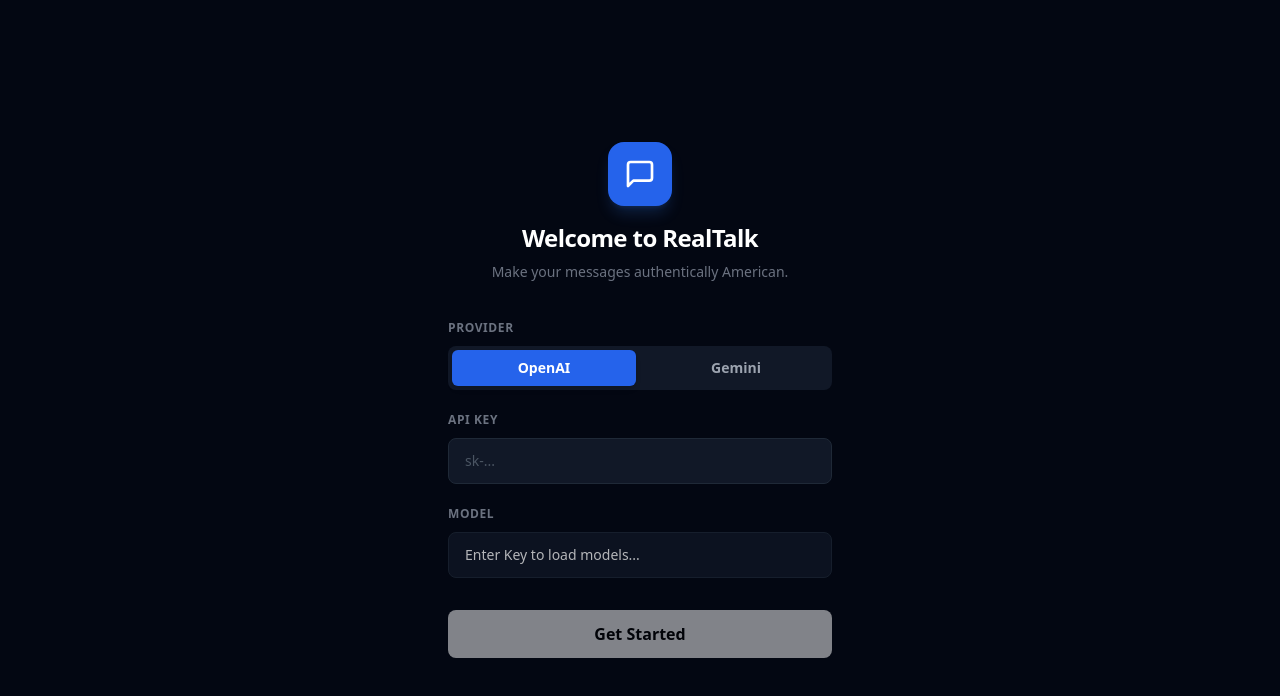
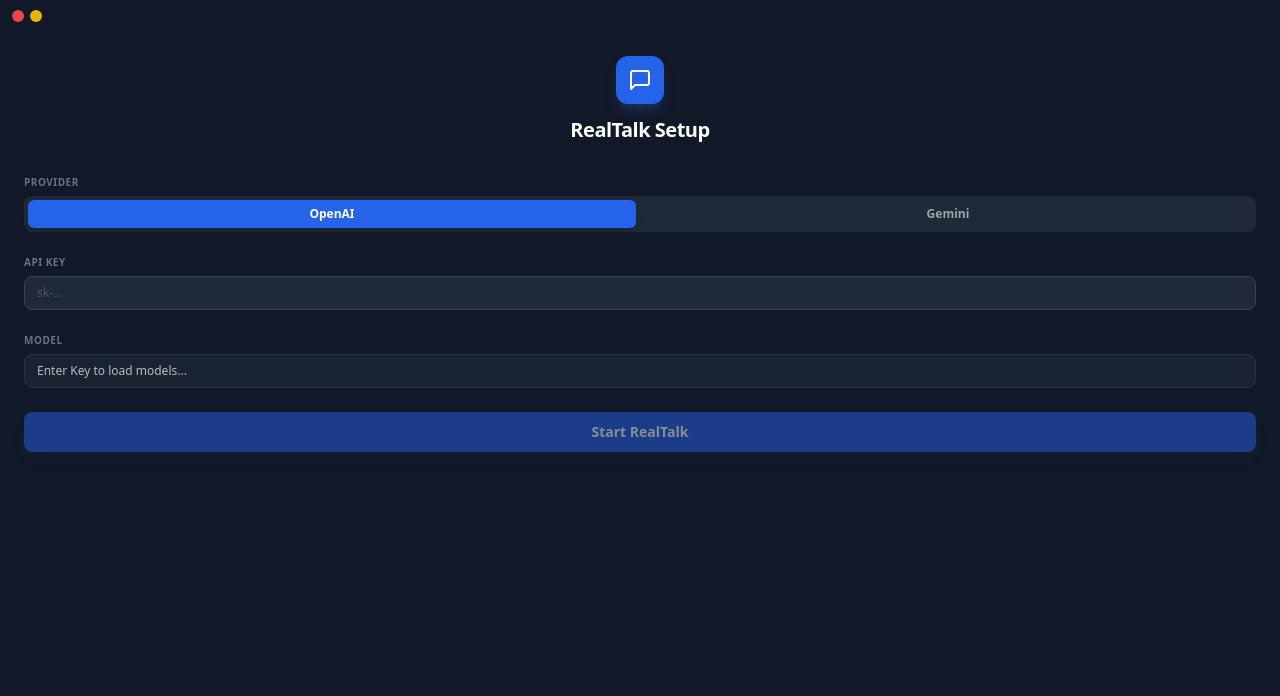
Before and after one commit to deltaR-3k/mmra, a React (Vite) app: page / in a window 1280 px wide. Shown: the top 696 px of the page. Built offline with nearby package versions, Linux system fonts and the light colour scheme.

Commit message:
feat(v2.5): Premium UI, New Icon, Auto-Input, Auto-Paste defaults

```diff
--- a/dist-electron/preload.js
+++ b/dist-electron/preload.js
@@ -6,5 +6,6 @@
     hideWindow: () => electron_1.ipcRenderer.send('hide-window'),
     minimizeWindow: () => electron_1.ipcRenderer.send('minimize-window'),
     resizeWindow: (width, height) => electron_1.ipcRenderer.send('resize-window', width, height),
+    getClipboardText: () => electron_1.ipcRenderer.invoke('get-clipboard-text'),
     onShow: (callback) => electron_1.ipcRenderer.on('window-show', callback),
 });
--- a/electron/preload.ts
+++ b/electron/preload.ts
@@ -5,5 +5,6 @@
     hideWindow: () => ipcRenderer.send('hide-window'),
     minimizeWindow: () => ipcRenderer.send('minimize-window'),
     resizeWindow: (width: number, height: number) => ipcRenderer.send('resize-window', width, height),
+    getClipboardText: () => ipcRenderer.invoke('get-clipboard-text'),
     onShow: (callback: () => void) => ipcRenderer.on('window-show', callback),
 });
--- a/src/App.tsx
+++ b/src/App.tsx
@@ -14,10 +14,12 @@
 
   // UI State
   const [tone, setTone] = useState<Tone>(() => (localStorage.getItem('rt_tone') as Tone) || 'neutral');
-  const [autoPaste, setAutoPaste] = useState(() => localStorage.getItem('rt_auto_paste') === 'true');
-  const [isSetupMode, setIsSetupMode] = useState(!apiKey); // Initial setup check
+  const [autoPaste, setAutoPaste] = useState(() => {
+    const saved = localStorage.getItem('rt_auto_paste');
+    return saved === null ? true : saved === 'true'; // Default true
+  });
+  const [isSetupMode, setIsSetupMode] = useState(!apiKey);
 
-  // Refs for auto-scrolling if needed, though we want minimal scroll
   const inputRef = useRef<HTMLTextAreaElement>(null);
 
   useEffect(() => {
@@ -26,12 +28,6 @@
     localStorage.setItem('rt_model', model);
     localStorage.setItem('rt_tone', tone);
     localStorage.setItem('rt_auto_paste', String(autoPaste));
-
-    // If key exists, exit setup mode automatically on load (unless manually entered back)
-    if (apiKey && isSetupMode) {
-      // We stay in setup mode until user clicks "Done", but we could auto-transition.
-      // Let's rely on the user clicking "Start RealTalk".
-    }
   }, [apiKey, provider, model, tone, autoPaste]);
 
   // Model Fetching
@@ -45,6 +41,31 @@
       });
     }
   }, [apiKey, provider]);
+
+  // Auto-Input Logic
+  useEffect(() => {
+    // Listen for window show event
+    if (!window.electronAPI) return;
+
+    window.electronAPI.onShow(async () => {
+      // Only read if input is empty to avoid overwriting user work
+      if (!inputText) {
+        try {
+          const text = await window.electronAPI.getClipboardText();
+          // Simple heuristic: if it looks like Chinese (or just non-empty), pre-fill it
+          if (text && text.trim().length > 0 && text.length < 500) {
+            setInputText(text);
+            // focus
+            setTimeout(() => inputRef.current?.select(), 50);
+          }
+        } catch (e) {
+          console.error("Failed to read clipboard", e);
+        }
+      }
+      inputRef.current?.focus();
+    });
+    return () => { };
+  }, []); // Run once
 
   const handleTranslate = async () => {
     if (!inputText.trim()) return;
@@ -63,9 +84,7 @@
         onStream: (chunk) => setOutputText(prev => prev + chunk)
       });
 
-      // Auto insertion
       if (autoPaste) {
-        // Small delay to ensure render
         setTimeout(() => {
           window.electronAPI.pasteText(fullTranslation);
         }, 100);
@@ -91,25 +110,31 @@
   // Setup View
   if (isSetupMode) {
     return (
-      <div className="flex h-screen w-full flex-col bg-gray-950 text-white font-sans overflow-hidden">
-        <div className="flex-1 p-8 flex flex-col justify-center max-w-md mx-auto w-full animate-in fade-in zoom-in-95 duration-300">
-          <div className="mb-8 text-center">
-            <div className="w-16 h-16 bg-blue-600 rounded-2xl mx-auto mb-4 flex items-center justify-center shadow-lg shadow-blue-500/20">
-              <svg xmlns="http://www.w3.org/2000/svg" width="32" height="32" viewBox="0 0 24 24" fill="none" stroke="currentColor" strokeWidth="2" strokeLinecap="round" strokeLinejoin="round"><path d="M21 15a2 2 0 0 1-2 2H7l-4 4V5a2 2 0 0 1 2-2h14a2 2 0 0 1 2 2z"></path></svg>
+      <div className="flex h-screen w-full flex-col bg-gray-900 text-white font-sans overflow-hidden">
+        <div className="h-8 flex items-center justify-between px-3 drag-handle select-none">
+          <div className="flex gap-1.5 no-drag">
+            <div className="w-3 h-3 rounded-full bg-red-500 hover:bg-red-600 cursor-pointer" onClick={() => window.electronAPI.hideWindow()}></div>
+            <div className="w-3 h-3 rounded-full bg-yellow-500 hover:bg-yellow-600 cursor-pointer" onClick={() => window.electronAPI.minimizeWindow()}></div>
+          </div>
+        </div>
+
+        <div className="flex-1 p-6 flex flex-col overflow-y-auto custom-scrollbar">
+          <div className="mb-6 text-center">
+            <div className="w-12 h-12 bg-blue-600 rounded-xl mx-auto mb-3 flex items-center justify-center shadow-lg shadow-blue-500/20">
+              <svg xmlns="http://www.w3.org/2000/svg" width="24" height="24" viewBox="0 0 24 24" fill="none" stroke="currentColor" strokeWidth="2" strokeLinecap="round" strokeLinejoin="round"><path d="M21 15a2 2 0 0 1-2 2H7l-4 4V5a2 2 0 0 1 2-2h14a2 2 0 0 1 2 2z"></path></svg>
             </div>
-            <h1 className="text-2xl font-bold tracking-tight">Welcome to RealTalk</h1>
-            <p className="text-gray-500 mt-2 text-sm">Make your messages authentically American.</p>
+            <h1 className="text-xl font-bold tracking-tight">RealTalk Setup</h1>
           </div>
 
           <div className="space-y-4">
-            <div className="space-y-2">
-              <label className="text-xs font-bold text-gray-500 uppercase tracking-wider">Provider</label>
-              <div className="grid grid-cols-2 gap-2 bg-gray-900 p-1 rounded-lg">
+            <div className="space-y-1">
+              <label className="text-[10px] font-bold text-gray-500 uppercase tracking-wider">Provider</label>
+              <div className="grid grid-cols-2 gap-2 bg-gray-800 p-1 rounded-lg">
                 {(['openai', 'gemini'] as const).map(p => (
                   <button
                     key={p}
                     onClick={() => setProvider(p)}
-                    className={`py-2 text-sm font-semibold rounded-md transition-all ${provider === p ? 'bg-blue-600 text-white shadow-md' : 'text-gray-400 hover:bg-gray-800'}`}
+                    className={`py-1.5 text-xs font-semibold rounded-md transition-all ${provider === p ? 'bg-blue-600 text-white shadow-md' : 'text-gray-400 hover:bg-gray-700'}`}
                   >
                     {p === 'openai' ? 'OpenAI' : 'Gemini'}
                   </button>
@@ -117,23 +142,23 @@
               </div>
             </div>
 
-            <div className="space-y-2">
-              <label className="text-xs font-bold text-gray-500 uppercase tracking-wider">API Key</label>
+            <div className="space-y-1">
+              <label className="text-[10px] font-bold text-gray-500 uppercase tracking-wider">API Key</label>
               <input
                 type="password"
                 value={apiKey}
                 onChange={(e) => setApiKey(e.target.value)}
-                className="w-full bg-gray-900 border border-gray-800 rounded-lg px-4 py-3 text-sm focus:ring-2 focus:ring-blue-500 focus:border-transparent outline-none transition-all placeholder-gray-600"
+                className="w-full bg-gray-800 border border-gray-700 rounded-lg px-3 py-2 text-xs focus:ring-1 focus:ring-blue-500 outline-none transition-all placeholder-gray-600"
                 placeholder={provider === 'openai' ? "sk-..." : "AIza..."}
               />
             </div>
 
-            <div className="space-y-2">
-              <label className="text-xs font-bold text-gray-500 uppercase tracking-wider">Model</label>
+            <div className="space-y-1">
+              <label className="text-[10px] font-bold text-gray-500 uppercase tracking-wider">Model</label>
               <select
                 value={model}
                 onChange={(e) => setModel(e.target.value)}
-                className="w-full bg-gray-900 border border-gray-800 rounded-lg px-4 py-3 text-sm focus:ring-2 focus:ring-blue-500 outline-none appearance-none"
+                className="w-full bg-gray-800 border border-gray-700 rounded-lg px-3 py-2 text-xs focus:ring-1 focus:ring-blue-500 outline-none appearance-none"
                 disabled={availableModels.length === 0}
               >
                 {availableModels.length === 0 && <option>Enter Key to load models...</option>}
@@ -147,9 +172,9 @@
           <button
             disabled={!apiKey}
             onClick={() => setIsSetupMode(false)}
-            className={`mt-8 w-full font-bold py-3 rounded-lg transition-all ${isLoading ? 'bg-gray-700 text-gray-400 cursor-wait' : 'bg-white text-black hover:bg-gray-200 disabled:opacity-50 disabled:cursor-not-allowed'}`}
+            className={`mt-6 w-full font-bold py-2.5 rounded-lg transition-all text-sm ${isLoading ? 'bg-gray-700 text-gray-400 cursor-wait' : 'bg-blue-600 text-white hover:bg-blue-500 shadow-lg shadow-blue-900/20 disabled:opacity-50 disabled:cursor-not-allowed'}`}
           >
-            {isLoading ? 'Loading...' : 'Get Started'}
+            {isLoading ? 'Loading...' : 'Start RealTalk'}
           </button>
         </div>
       </div>
@@ -158,32 +183,30 @@
 
   // Main Compact View
   return (
-    <div className="flex h-screen w-full flex-col bg-gray-950/95 text-white overflow-hidden border border-gray-800 shadow-2xl rounded-xl">
+    <div className="flex h-screen w-full flex-col bg-gray-900/80 backdrop-blur-md text-white overflow-hidden border border-gray-700/50 shadow-2xl rounded-xl">
       {/* TitleBar */}
-      <div className="h-9 bg-gray-900/50 flex items-center justify-between px-3 drag-handle select-none border-b border-gray-800/50">
+      <div className="h-8 shrink-0 bg-gray-900/30 flex items-center justify-between px-3 drag-handle select-none border-b border-gray-800/30">
         <div className="flex items-center gap-2">
           <div className="flex gap-1.5 no-drag">
-            <div className="w-3 h-3 rounded-full bg-red-500 hover:bg-red-600 cursor-pointer transition-colors" onClick={() => window.electronAPI.hideWindow()}></div>
-            <div className="w-3 h-3 rounded-full bg-yellow-500 hover:bg-yellow-600 cursor-pointer transition-colors" onClick={() => window.electronAPI.minimizeWindow()}></div>
+            <div className="w-2.5 h-2.5 rounded-full bg-red-500 hover:bg-red-600 cursor-pointer transition-colors" onClick={() => window.electronAPI.hideWindow()}></div>
+            <div className="w-2.5 h-2.5 rounded-full bg-yellow-500 hover:bg-yellow-600 cursor-pointer transition-colors" onClick={() => window.electronAPI.minimizeWindow()}></div>
           </div>
-          {/* Mimic standard controls slightly */}
-          <span className="text-[10px] font-bold tracking-widest text-gray-500 uppercase ml-2">RealTalk</span>
         </div>
         <button
           onClick={() => setIsSetupMode(true)}
           className="text-gray-500 hover:text-white transition-colors"
         >
-          <svg xmlns="http://www.w3.org/2000/svg" width="14" height="14" viewBox="0 0 24 24" fill="none" stroke="currentColor" strokeWidth="2" strokeLinecap="round" strokeLinejoin="round"><circle cx="12" cy="12" r="3"></circle><path d="M19.4 15a1.65 1.65 0 0 0 .33 1.82l.06.06a2 2 0 0 1 0 2.83 2 2 0 0 1-2.83 0l-.06-.06a1.65 1.65 0 0 0-1.82-.33 1.65 1.65 0 0 0-1 1.51V21a2 2 0 0 1-2 2 2 2 0 0 1-2-2v-.09A1.65 1.65 0 0 0 9 19.4a1.65 1.65 0 0 0-1.82.33l-.06.06a2 2 0 0 1-2.83 0 2 2 0 0 1 0-2.83l.06-.06a1.65 1.65 0 0 0 .33-1.82 1.65 1.65 0 0 0-1.51-1H3a2 2 0 0 1-2-2 2 2 0 0 1 2-2h.09A1.65 1.65 0 0 0 5 9.4a1.65 1.65 0 0 0-.33-1.82l-.06-.06a2 2 0 0 1 0-2.83 2 2 0 0 1 2.83 0l.06.06a1.65 1.65 0 0 0 1.82.33H9a1.65 1.65 0 0 0 1-1.51V3a2 2 0 0 1 2-2 2 2 0 0 1 2 2v.09a1.65 1.65 0 0 0 1 1.51 1.65 1.65 0 0 0 1.82-.33l.06-.06a2 2 0 0 1 2.83 0 2 2 0 0 1 0 2.83l-.06.06a1.65 1.65 0 0 0-.33 1.82V9a1.65 1.65 0 0 0 1.51 1H21a2 2 0 0 1 2 2 2 2 0 0 1-2 2h-.09a1.65 1.65 0 0 0-1.51 1z"></path></svg>
+          <svg xmlns="http://www.w3.org/2000/svg" width="12" height="12" viewBox="0 0 24 24" fill="none" stroke="currentColor" strokeWidth="2" strokeLinecap="round" strokeLinejoin="round"><circle cx="12" cy="12" r="3"></circle><path d="M19.4 15a1.65 1.65 0 0 0 .33 1.82l.06.06a2 2 0 0 1 0 2.83 2 2 0 0 1-2.83 0l-.06-.06a1.65 1.65 0 0 0-1.82-.33 1.65 1.65 0 0 0-1 1.51V21a2 2 0 0 1-2 2 2 2 0 0 1-2-2v-.09A1.65 1.65 0 0 0 9 19.4a1.65 1.65 0 0 0-1.82.33l-.06.06a2 2 0 0 1-2.83 0 2 2 0 0 1 0-2.83l.06-.06a1.65 1.65 0 0 0 .33-1.82 1.65 1.65 0 0 0-1.51-1H3a2 2 0 0 1-2-2 2 2 0 0 1 2-2h.09A1.65 1.65 0 0 0 5 9.4a1.65 1.65 0 0 0-.33-1.82l-.06-.06a2 2 0 0 1 0-2.83 2 2 0 0 1 2.83 0l.06.06a1.65 1.65 0 0 0 1.82.33H9a1.65 1.65 0 0 0 1-1.51V3a2 2 0 0 1 2-2 2 2 0 0 1 2 2v.09a1.65 1.65 0 0 0 1 1.51 1.65 1.65 0 0 0 1.82-.33l.06-.06a2 2 0 0 1 2.83 0 2 2 0 0 1 0 2.83l-.06.06a1.65 1.65 0 0 0-.33 1.82V9a1.65 1.65 0 0 0 1.51 1H21a2 2 0 0 1 2 2 2 2 0 0 1-2 2h-.09a1.65 1.65 0 0 0-1.51 1z"></path></svg>
         </button>
       </div>
 
       {/* Main Content */}
-      <div className="flex-1 flex flex-col p-3 gap-3 overflow-hidden">
+      <div className="flex-1 flex flex-col p-2 gap-2 overflow-hidden">
         {/* Input Area */}
         <textarea
           ref={inputRef}
-          className="w-full flex-1 bg-transparent text-lg resize-none focus:outline-none placeholder-gray-700 font-medium leading-relaxed"
-          placeholder="Type Chinese here..."
+          className="w-full flex-1 bg-transparent text-sm resize-none focus:outline-none placeholder-gray-600 font-medium leading-relaxed custom-scrollbar"
+          placeholder="Type or Paste Chinese..."
           value={inputText}
           onChange={(e) => setInputText(e.target.value)}
           onKeyDown={handleKeyDown}
@@ -192,32 +215,32 @@
 
         {/* Output / Status Area */}
         {outputText && (
-          <div className="bg-blue-900/20 border border-blue-500/30 rounded-lg p-3 animate-in fade-in slide-in-from-bottom-2">
-            <p className="text-blue-200 text-sm font-medium leading-relaxed select-text">{outputText}</p>
+          <div className="shrink-0 max-h-[40%] overflow-y-auto custom-scrollbar bg-blue-900/20 border border-blue-500/20 rounded-md p-2 animate-in fade-in slide-in-from-bottom-2">
+            <p className="text-blue-100 text-xs font-medium leading-relaxed select-text whitespace-pre-wrap">{outputText}</p>
           </div>
         )}
 
         {/* Toolbar */}
-        <div className="h-8 flex items-center justify-between mt-auto pt-2 border-t border-gray-800">
+        <div className="h-7 shrink-0 flex items-center justify-between mt-auto pt-1 border-t border-gray-800/30">
           {/* Tone Selector */}
-          <div className="flex bg-gray-900 rounded-md p-0.5">
+          <div className="flex bg-gray-800/50 rounded p-0.5 scale-90 origin-left">
             {(['casual', 'neutral', 'formal'] as const).map(t => (
               <button
                 key={t}
                 onClick={() => setTone(t)}
-                className={`px-3 py-1 text-[10px] font-bold uppercase rounded-sm transition-all ${tone === t ? 'bg-gray-700 text-white' : 'text-gray-500 hover:text-gray-300'}`}
+                className={`px-2 py-0.5 text-[9px] font-bold uppercase rounded-sm transition-all ${tone === t ? 'bg-gray-600 text-white' : 'text-gray-500 hover:text-gray-300'}`}
               >
                 {t}
               </button>
             ))}
           </div>
 
-          {/* Auto Paste Toggle & Insert */}
+          {/* Auto Paste Toggle */}
           <div className="flex items-center gap-3">
-            <label className="flex items-center gap-2 cursor-pointer group">
-              <div className={`w-3 h-3 rounded-full border transition-colors ${autoPaste ? 'bg-green-500 border-green-500' : 'border-gray-600 group-hover:border-gray-400'}`}></div>
+            <label className="flex items-center gap-1.5 cursor-pointer group">
+              <div className={`w-2 h-2 rounded-full border transition-colors ${autoPaste ? 'bg-green-500 border-green-500' : 'border-gray-600 group-hover:border-gray-400'}`}></div>
               <span
-                className="text-[10px] uppercase font-bold text-gray-500 group-hover:text-gray-300 select-none"
+                className="text-[9px] uppercase font-bold text-gray-500 group-hover:text-gray-300 select-none"
                 onClick={() => setAutoPaste(!autoPaste)}
               >
                 Auto-Paste
--- a/src/vite-env.d.ts
+++ b/src/vite-env.d.ts
@@ -5,6 +5,7 @@
     hideWindow: () => void;
     minimizeWindow: () => void;
     resizeWindow: (width: number, height: number) => void;
+    getClipboardText: () => Promise<string>;
     onShow: (callback: () => void) => void;
 }
 
```
Also changed, not shown: dist-electron/main.js (+10 -4 lines), electron/main.ts (+11 -4 lines), icon.png.
